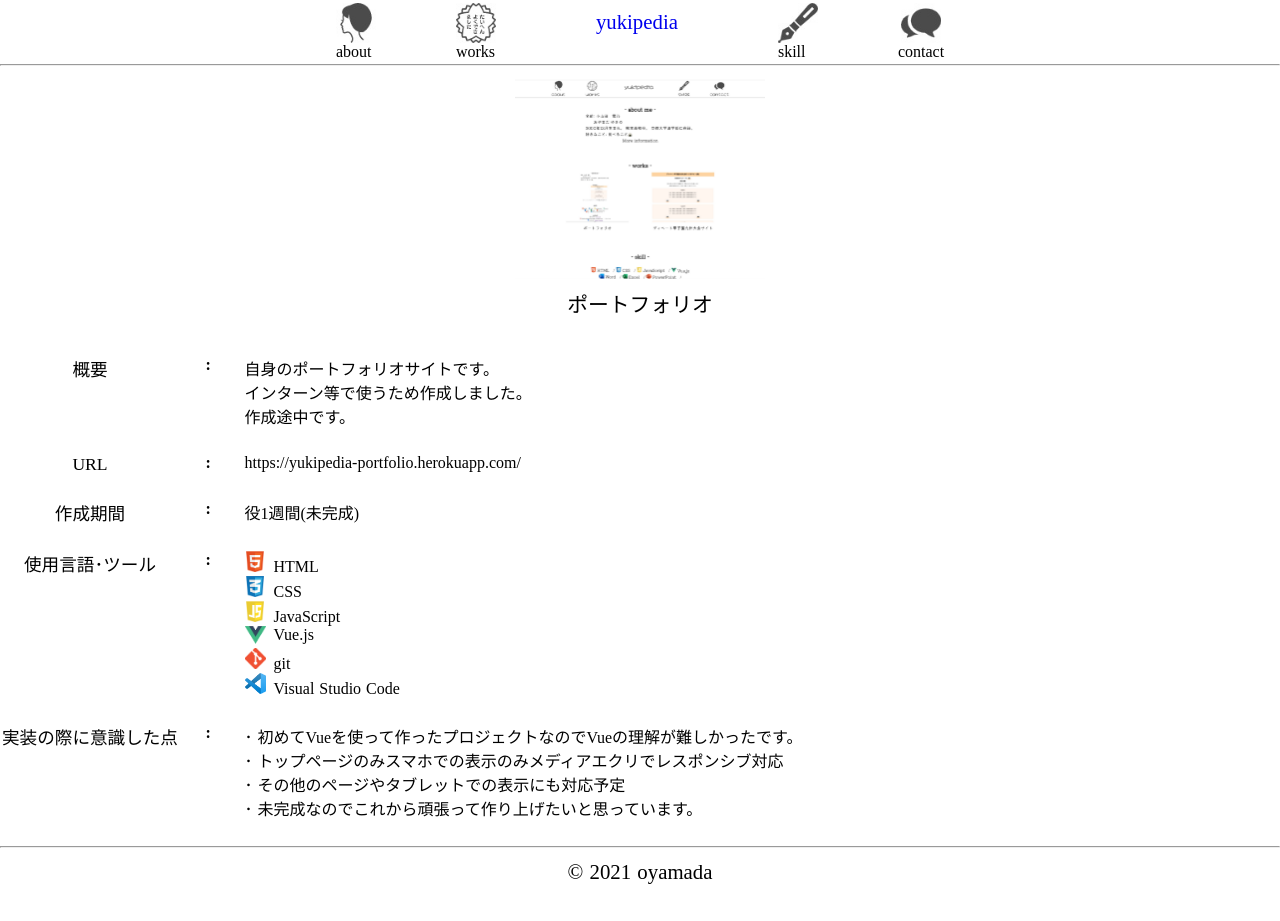
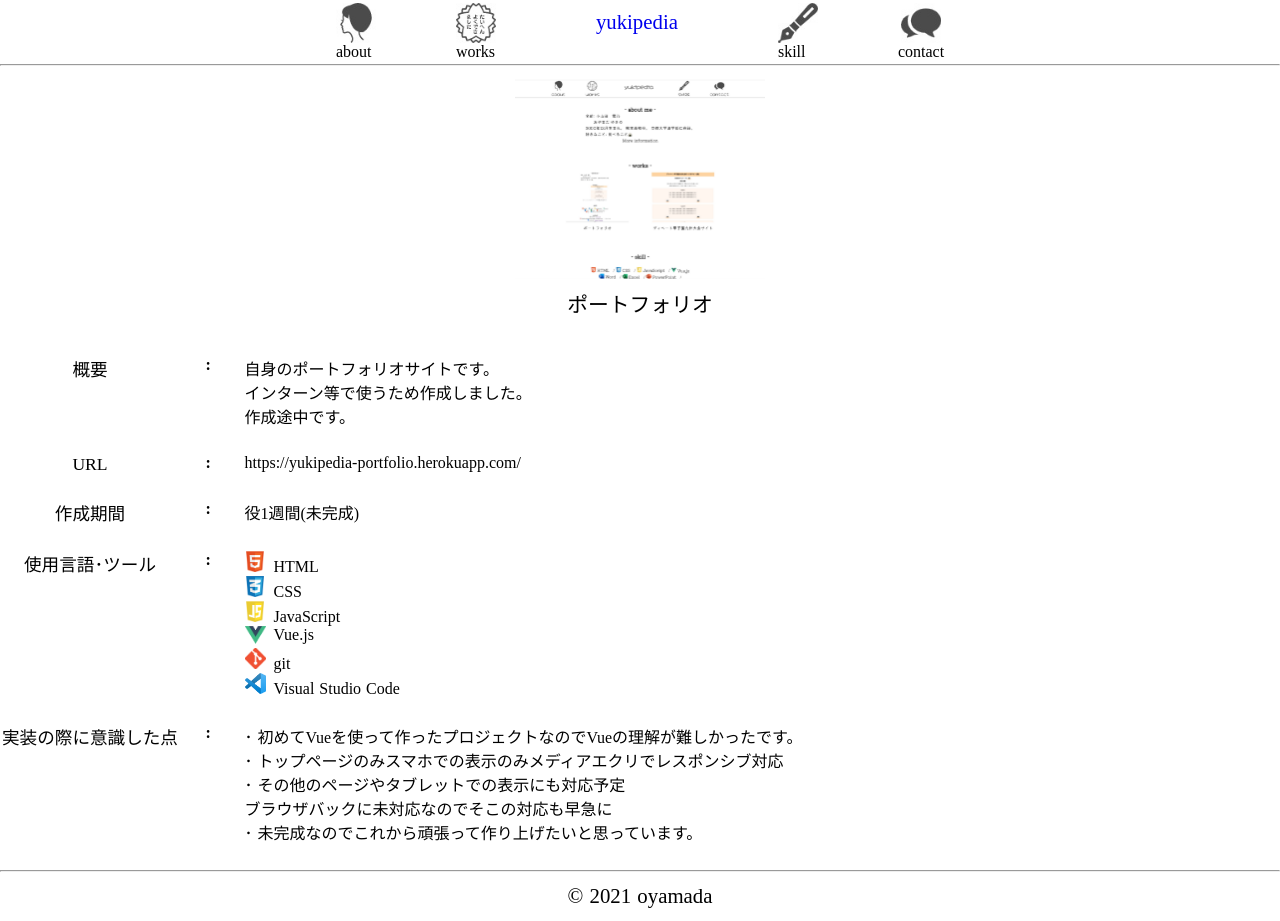
Before and after one commit to schnee25/portfolio, a Nuxt app: page /works.portforio in a window 1280 px wide. Before the commit the page ends 897 px from the top, so only its background shows below. Built offline with nearby package versions, Linux system fonts and the light colour scheme; a web font is replaced by a local one.

Commit message:
ポートフォリオの詳細の説明文を追記

```diff
--- a/pages/works.portforio.vue
+++ b/pages/works.portforio.vue
@@ -99,6 +99,7 @@
                 <p>･ 初めてVueを使って作ったプロジェクトなので<span>Vueの理解が難しかったです。</span></p>
                 <p>･ トップページのみスマホでの表示のみ<span>メディアエクリでレスポンシブ対応</span></p>
                 <p>･ その他のページやタブレットでの表示にも対応予定</p>
+                <p>ブラウザバックに未対応なのでそこの対応も早急に</p>
                 <p>･ 未完成なのでこれから頑張って作り上げたいと思っています。<span></span></p>
               </div>
             </div>
```
